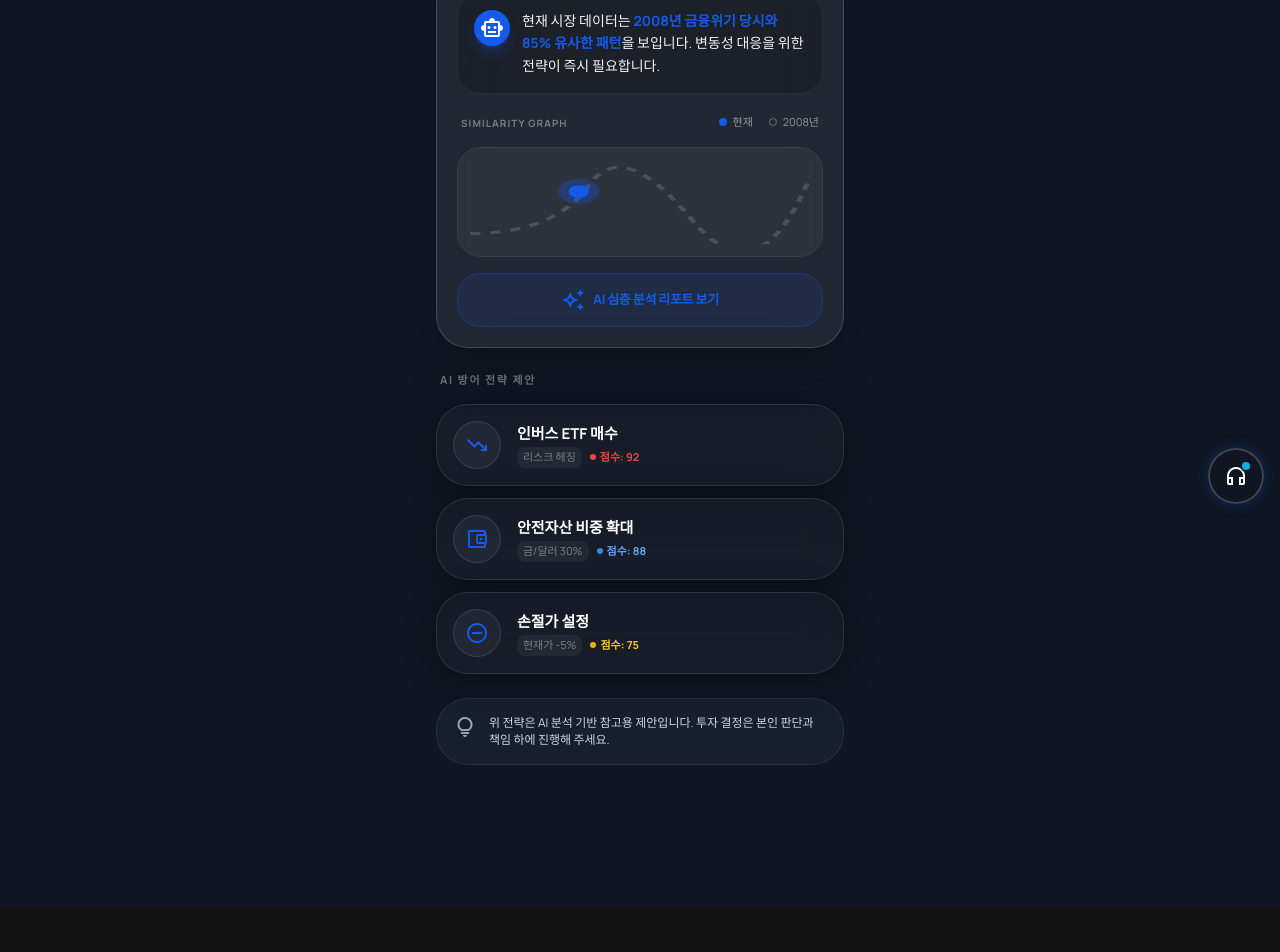
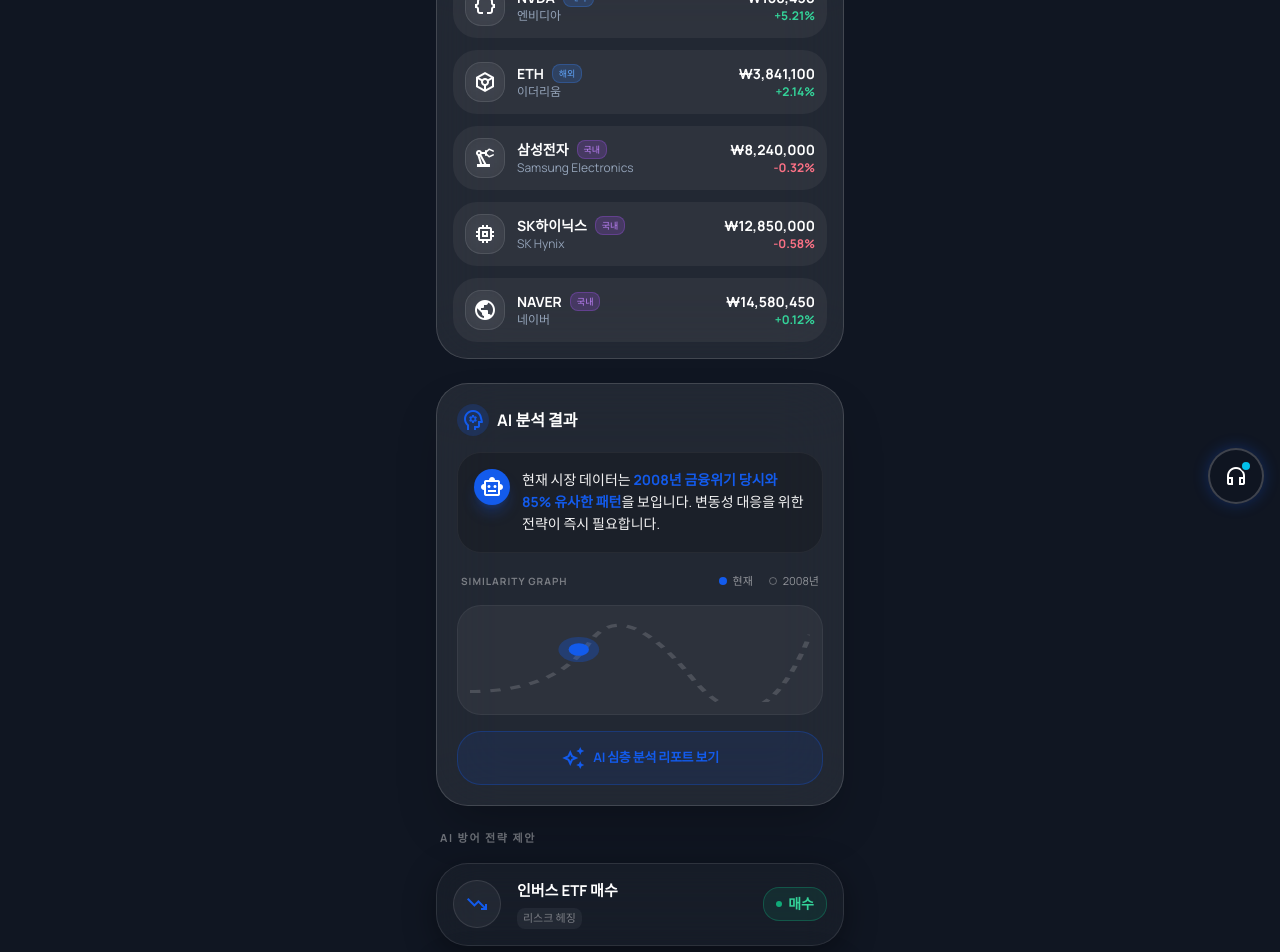
Before and after one commit to KOSCOM-TEAM1/frontend, a React (Vite) app: page /analysis/strategy in a window 1280 px wide. Shown: the part 180-1132 px from the top of the page. Before the commit the page ends 1089 px from the top, so only its background shows below. Built offline with nearby package versions, Linux system fonts and the light colour scheme; a web font is replaced by a local one.

Commit message:
Fix : 점수 -> 추천 등급으로 변경 구현

```diff
--- a/src/pages/DefenseStrategy.jsx
+++ b/src/pages/DefenseStrategy.jsx
@@ -2,6 +2,61 @@
 
 function DefenseStrategy() {
   const navigate = useNavigate();
+
+  const holdings = [
+    // 해외 종목
+    {
+      id: 1,
+      icon: 'data_object',
+      name: 'NVDA',
+      subName: '엔비디아',
+      price: '₩168,450',
+      change: '+5.21%',
+      positive: true,
+      type: '해외'
+    },
+    {
+      id: 2,
+      icon: 'token',
+      name: 'ETH',
+      subName: '이더리움',
+      price: '₩3,841,100',
+      change: '+2.14%',
+      positive: true,
+      type: '해외'
+    },
+    // 국내 종목
+    {
+      id: 3,
+      icon: 'precision_manufacturing',
+      name: '삼성전자',
+      subName: 'Samsung Electronics',
+      price: '₩8,240,000',
+      change: '-0.32%',
+      positive: false,
+      type: '국내'
+    },
+    {
+      id: 4,
+      icon: 'memory',
+      name: 'SK하이닉스',
+      subName: 'SK Hynix',
+      price: '₩12,850,000',
+      change: '-0.58%',
+      positive: false,
+      type: '국내'
+    },
+    {
+      id: 5,
+      icon: 'public',
+      name: 'NAVER',
+      subName: '네이버',
+      price: '₩14,580,450',
+      change: '+0.12%',
+      positive: true,
+      type: '국내'
+    }
+  ];
 
   const strategies = [
     {
@@ -9,27 +64,44 @@
       icon: 'trending_down',
       title: '인버스 ETF 매수',
       subtitle: '리스크 헤징',
-      score: 92,
-      scoreColor: 'text-risk-high',
-      dotColor: 'bg-risk-high'
+      recommendation: '매수',
+      recommendationColor: 'text-emerald-400',
+      dotColor: 'bg-emerald-500',
+      bgColor: 'bg-emerald-500/10',
+      borderColor: 'border-emerald-500/30'
     },
     {
       id: 1,
       icon: 'account_balance_wallet',
       title: '안전자산 비중 확대',
       subtitle: '금/달러 30%',
-      score: 88,
-      scoreColor: 'text-blue-400',
-      dotColor: 'bg-blue-500'
+      recommendation: '매수',
+      recommendationColor: 'text-emerald-400',
+      dotColor: 'bg-emerald-500',
+      bgColor: 'bg-emerald-500/10',
+      borderColor: 'border-emerald-500/30'
     },
     {
       id: 2,
       icon: 'do_not_disturb_on',
       title: '손절가 설정',
       subtitle: '현재가 -5%',
-      score: 75,
-      scoreColor: 'text-yellow-400',
-      dotColor: 'bg-yellow-500'
+      recommendation: '중립',
+      recommendationColor: 'text-yellow-400',
+      dotColor: 'bg-yellow-500',
+      bgColor: 'bg-yellow-500/10',
+      borderColor: 'border-yellow-500/30'
+    },
+    {
+      id: 3,
+      icon: 'trending_up',
+      title: '고위험 레버리지 상품',
+      subtitle: '변동성 높음',
+      recommendation: '매도',
+      recommendationColor: 'text-rose-400',
+      dotColor: 'bg-rose-500',
+      bgColor: 'bg-rose-500/10',
+      borderColor: 'border-rose-500/30'
     }
   ];
 
@@ -52,6 +124,49 @@
       <main className="pt-20 pb-36 px-5 max-w-md mx-auto space-y-6 relative animate-fade-in">
         <div className="ai-glow-effect top-0 -left-20" style={{position: 'absolute', width: '300px', height: '300px', background: 'radial-gradient(circle, rgba(19, 91, 236, 0.25) 0%, transparent 70%)', filter: 'blur(60px)', zIndex: -1, pointerEvents: 'none'}}></div>
         <div className="ai-glow-effect bottom-20 -right-20 opacity-50" style={{position: 'absolute', width: '300px', height: '300px', background: 'radial-gradient(circle, rgba(19, 91, 236, 0.25) 0%, transparent 70%)', filter: 'blur(60px)', zIndex: -1, pointerEvents: 'none'}}></div>
+
+        {/* 보유 종목 섹션 */}
+        <section className="space-y-4 animate-slide-in-up">
+          <div className="flex items-center justify-between px-1">
+            <h4 className="text-white/40 text-[11px] font-bold uppercase tracking-[0.15em]">내 보유 종목</h4>
+            <span className="text-white/30 text-[10px] font-bold">{holdings.length}개 보유</span>
+          </div>
+          <div className="glass-card-deep rounded-2xl p-4 space-y-3">
+            {holdings.map((stock, index) => (
+              <div
+                key={stock.id}
+                className="flex items-center justify-between p-3 bg-white/5 rounded-xl hover:bg-white/10 transition-all duration-200 cursor-pointer group"
+                style={{ animationDelay: `${index * 0.05}s` }}
+              >
+                <div className="flex items-center gap-3">
+                  <div className="w-10 h-10 glass rounded-lg flex items-center justify-center group-hover:scale-110 transition-transform duration-200">
+                    <span className="material-symbols-outlined text-white text-lg">{stock.icon}</span>
+                  </div>
+                  <div>
+                    <div className="flex items-center gap-2">
+                      <p className="text-white font-bold text-sm">{stock.name}</p>
+                      <span className={`text-[9px] px-1.5 py-0.5 rounded ${
+                        stock.type === '해외'
+                          ? 'bg-blue-500/20 text-blue-400 border border-blue-500/30'
+                          : 'bg-purple-500/20 text-purple-400 border border-purple-500/30'
+                      }`}>
+                        {stock.type}
+                      </span>
+                    </div>
+                    <p className="text-slate-400 text-xs">{stock.subName}</p>
+                  </div>
+                </div>
+                <div className="text-right">
+                  <p className="text-white font-bold text-sm">{stock.price}</p>
+                  <p className={`text-xs font-bold ${stock.positive ? 'text-emerald-400' : 'text-rose-400'}`}>
+                    {stock.change}
+                  </p>
+                </div>
+              </div>
+            ))}
+          </div>
+        </section>
+
         <section className="relative animate-slide-in-up">
           <div className="glass-card-deep rounded-2xl p-5 shadow-2xl hover-lift transition-all duration-300">
             <div className="flex items-center gap-2 mb-4">
@@ -122,14 +237,14 @@
                   <span className="material-symbols-outlined text-2xl text-primary">{strategy.icon}</span>
                 </div>
                 <div className="flex-1 min-w-0">
-                  <p className="text-white font-bold text-[15px] mb-0.5">{strategy.title}</p>
+                  <p className="text-white font-bold text-[15px] mb-1.5">{strategy.title}</p>
                   <div className="flex items-center gap-2 flex-wrap">
                     <span className="text-[11px] text-white/40 bg-white/5 px-1.5 py-0.5 rounded">{strategy.subtitle}</span>
-                    <div className="flex items-center gap-1">
-                      <div className={`w-1.5 h-1.5 ${strategy.dotColor} rounded-full`}></div>
-                      <span className={`text-[11px] ${strategy.scoreColor} font-bold`}>점수: {strategy.score}</span>
-                    </div>
                   </div>
+                </div>
+                <div className={`px-3 py-1.5 rounded-lg ${strategy.bgColor} border ${strategy.borderColor} flex items-center gap-1.5 shrink-0`}>
+                  <div className={`w-1.5 h-1.5 ${strategy.dotColor} rounded-full animate-pulse`}></div>
+                  <span className={`text-sm ${strategy.recommendationColor} font-bold`}>{strategy.recommendation}</span>
                 </div>
               </div>
             ))}
```
